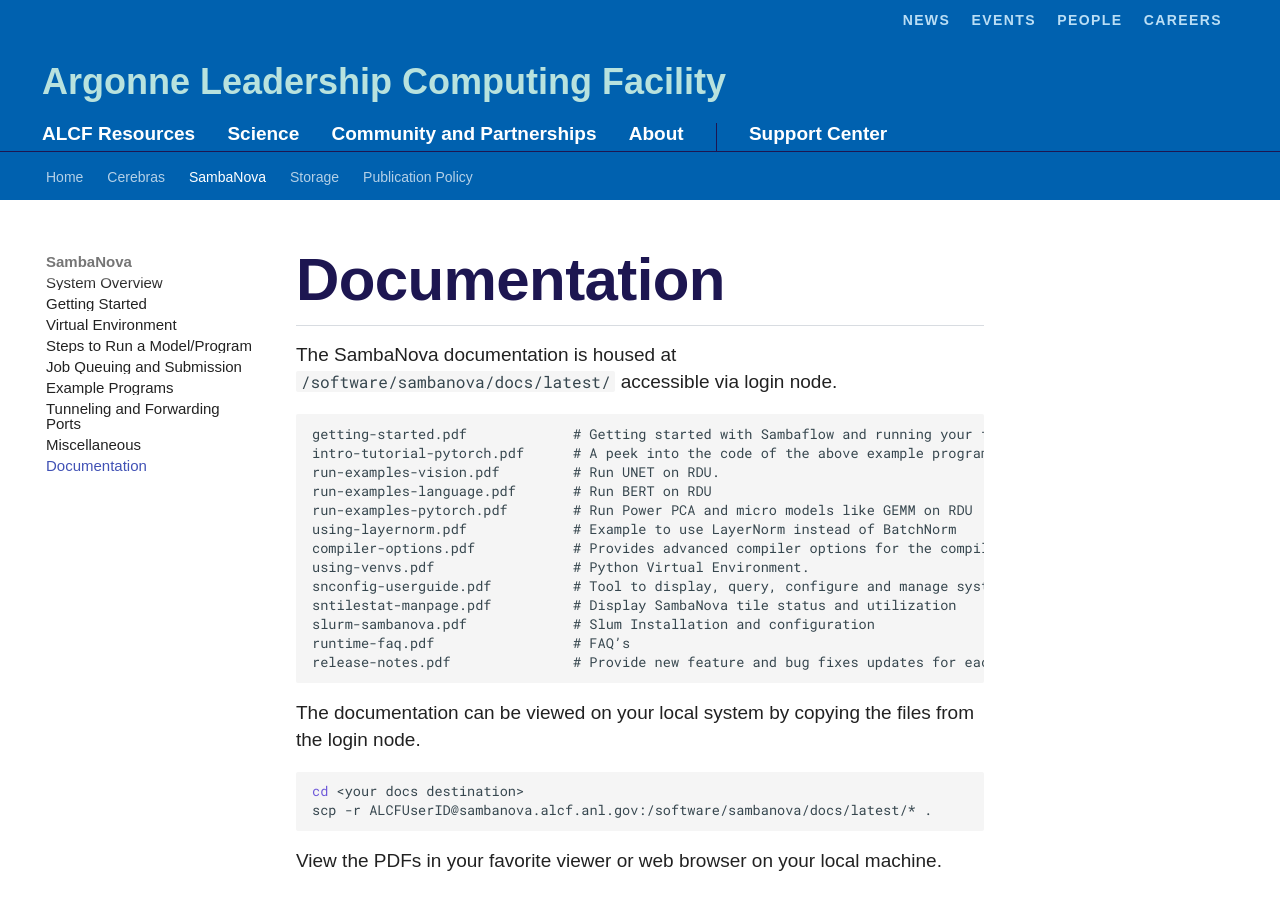
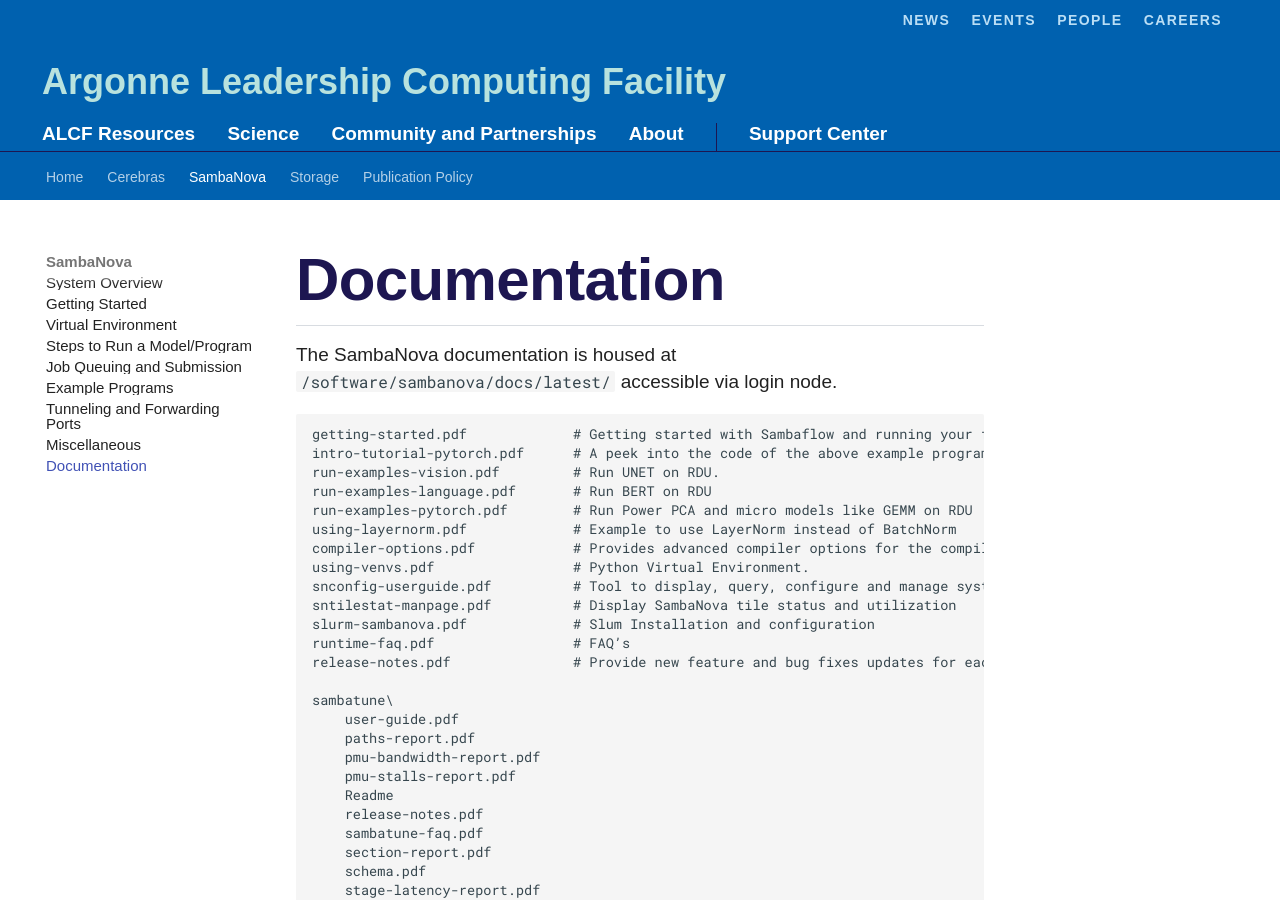
Before and after one commit to argonne-lcf/ai-testbed-userdocs, an MkDocs documentation site: the page built from docs/sambanova/Documentation.md, in a window 1280 px wide and 900 px high. Built offline with MkDocs 1.6.1 and Material for MkDocs 9.7.7, drawn with Linux system fonts in a browser that asks for light colours; some web fonts are replaced; comment, search, counter and statistics services are not loaded.

Commit message:
Updates for sm-02 and SambaTune.

````diff
--- a/docs/sambanova/Documentation.md
+++ b/docs/sambanova/Documentation.md
@@ -16,6 +16,19 @@
 slurm-sambanova.pdf             # Slum Installation and configuration
 runtime-faq.pdf                 # FAQ’s
 release-notes.pdf               # Provide new feature and bug fixes updates for each release version.
+
+sambatune\
+    user-guide.pdf
+    paths-report.pdf
+    pmu-bandwidth-report.pdf
+    pmu-stalls-report.pdf
+    Readme
+    release-notes.pdf
+    sambatune-faq.pdf
+    section-report.pdf
+    schema.pdf
+    stage-latency-report.pdf
+
 ```
 
 The documentation can be viewed on your local system by copying the files from the login node.
````
Also changed, not shown: docs/sambanova/SambaTune-User-Guide.md (+2 -1 lines), docs/sambanova/Steps-to-Run-a-Model-or-Program.md (+1 -1 lines), docs/sambanova/Tunneling-and-forwarding-ports.md (+2 -0 lines).
